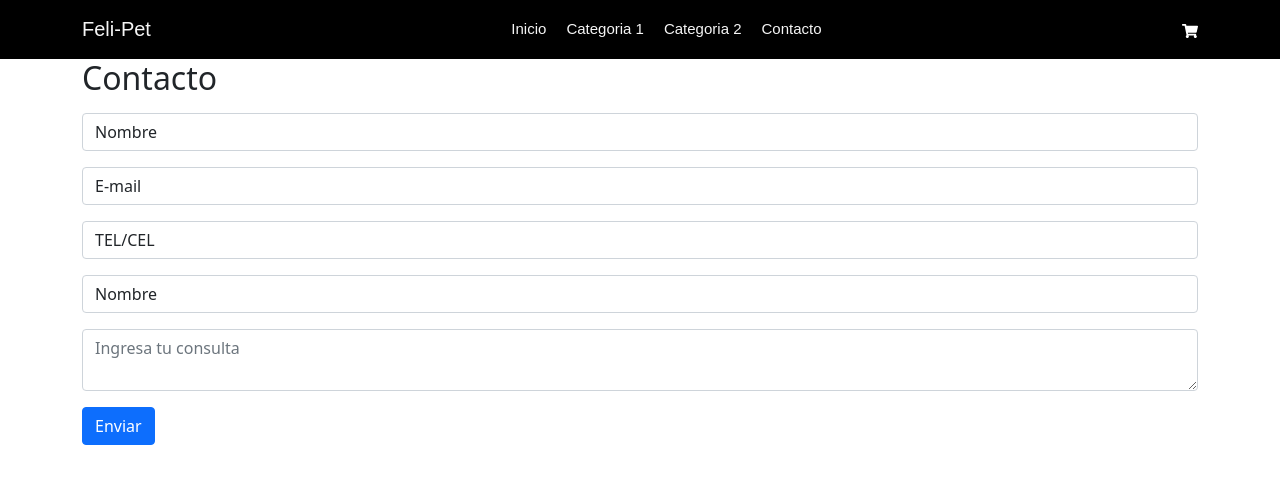
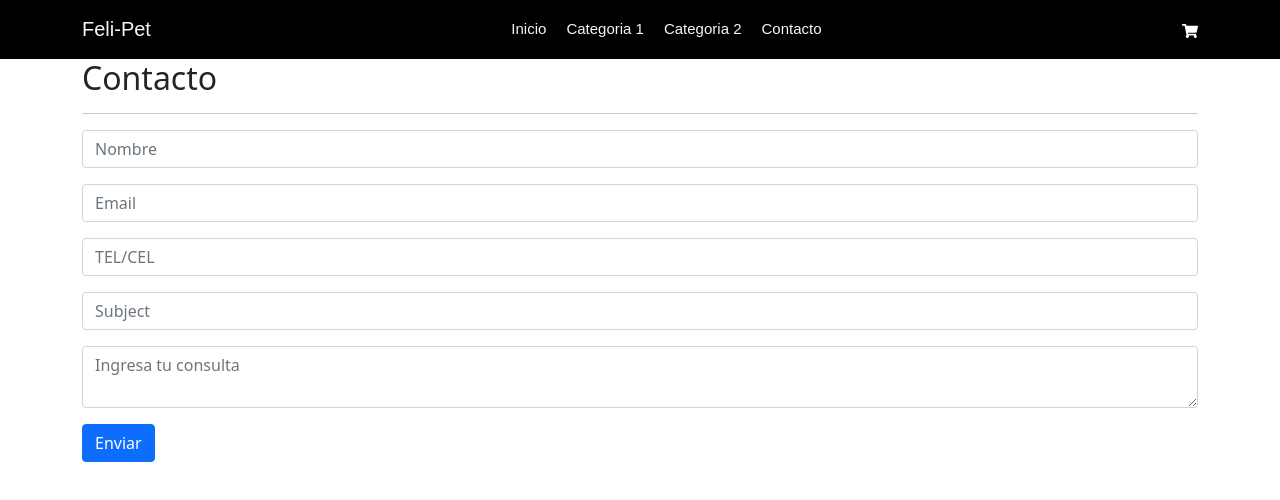
Before and after one commit to SolPascual16/ProyectoReact, a React (Create React App) app in the folder my-app/: page /Contacto in a window 1280 px wide. Shown: the top 500 px of the page. Built offline with nearby package versions, Linux system fonts and the light colour scheme.

Commit message:
form terminado

```diff
--- a/my-app/src/components/Form.js/Form.js
+++ b/my-app/src/components/Form.js/Form.js
@@ -2,36 +2,72 @@ import React, {useState} from 'react'
 
 export const Form = () => {
 
-    const {nombre, setNombre} = useState("")
-    const {subject, setSubject} = useState("")
+    const [values, setValues] = useState({
+        nombre: '',
+        email: '',
+        numero:'',
+        subject: '',
+    })
 
-    const handleSubject = (e) => {
-
+    const handleInputChange = (e) => {
+        console.log(e.target.value)
+        setValues({
+            ...values,
+            [e.target.name]: e.target.value
+        })
     }
-
-    const handleNombre = (e) => {
-        setNombre(e.target.value)
-    }
-
-
     const handleSubmit = (e) => {
-    e.preventDefault()
-    console.log(nombre)
-
+        e.preventDefault()
+        console.log(values)
     }
     return (
         <div className="container">
             <h2>Contacto</h2>
+            <hr/>
             <form onSubmit={handleSubmit}>
-                <input className="form-control my-3" type="text" placeholder="Nombre" value="Nombre" onChange={handleNombre}>
+
+                <input
+                className="form-control my-3"
+                type="text"
+                placeholder="Nombre"
+                name="nombre"
+                value={values.nombre}
+                onChange={handleInputChange}
+                >
                 </input>
-                <input className="form-control my-3" type="text" placeholder="E-mail" value="E-mail">
+
+                <input
+                className="form-control my-3"
+                type="text"
+                placeholder="Email"
+                name="email"
+                value={values.email}
+                onChange={handleInputChange}
+                >
                 </input>
-                <input className="form-control my-3" type="text" placeholder="TEL/CEL" value="TEL/CEL">
+                <input
+                className="form-control my-3"
+                type="text"
+                placeholder="TEL/CEL"
+                name="numero"
+                value={values.numero}
+                onChange={handleInputChange}
+                >
                 </input>
-                <input className="form-control my-3" type="text" placeholder="Subject" value="Subject"value="Nombre" onChange={handleSubject}>
+                <input
+                className="form-control my-3"
+                type="text"
+                placeholder="Subject"
+                name="subject"
+                value={values.subject}
+                onChange={handleInputChange}
+                >
                 </input>
-                <textarea className="form-control my-3" type="text" placeholder="Ingresa tu consulta"></textarea>
+                <textarea
+                className="form-control my-3"
+                type="text"
+                placeholder="Ingresa tu consulta">
+                </textarea>
                 <button className="btn btn-primary" type="submit">Enviar</button>
             </form>
         </div>
--- a/my-app/src/components/ItemDetailContainer/ItemDetail.js
+++ b/my-app/src/components/ItemDetailContainer/ItemDetail.js
@@ -4,9 +4,9 @@ import {ItemCount} from "../ItemCount/ItemCount"
 
 export const ItemDetail = ({id,nombre,descripcion,precio,img,category, stock}) => {
 
-    const {goBack} = useHistory()
+    const [goBack ]= useHistory()
 
-    const {cantidad, setCantidad} = useState(10)
+    const [cantidad, setCantidad] = useState(10)
 
     const addToCart = () => {
 
@@ -26,7 +26,7 @@ export const ItemDetail = ({id,nombre,descripcion,precio,img,category, stock}) =
 
         <div className = "Container">
             <div>
-                <img variant="top" src={img}/>
+                <img alt="" variant="top" src={img}/>
             </div>
             <div>
                 <h1>{nombre}</h1>
--- a/my-app/src/components/ItemDetailContainer/ItemDetailContainer.js
+++ b/my-app/src/components/ItemDetailContainer/ItemDetailContainer.js
@@ -8,7 +8,7 @@ export const ItemDetailContainer = () => {
     const [items,setItems] = useState(null)
     const [loading, setLoading] = useState(false)
 
-    const {itemId} = useParams()
+    const [itemId] = useParams()
 
     useEffect(() => {
         setLoading(true)
```
